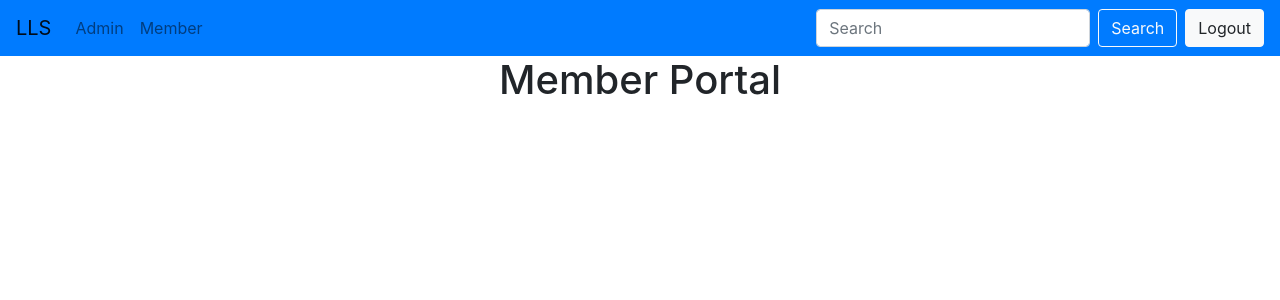
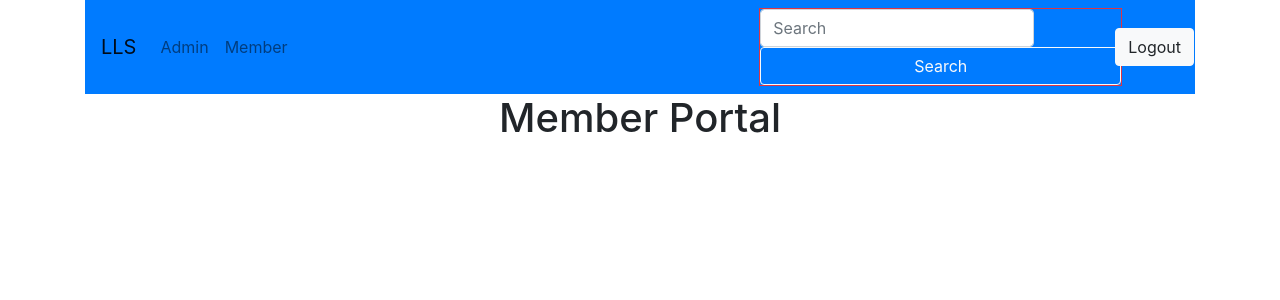
Before and after one commit to ngfizzy/lls, a React (Create React App) app in the folder lls-frontend/: page /member in a window 1280 px wide. Shown: the top 300 px of the page. Built offline with nearby package versions, Linux system fonts and the light colour scheme.

Commit message:
add ui adjustment to global navbar

```diff
--- a/lls-frontend/src/App.tsx
+++ b/lls-frontend/src/App.tsx
@@ -7,10 +7,12 @@ import AdminPortal from './AdminPortal';
 import Login from './Login';
 import Signup from './Signup';
 import { GeneralNavbar } from './shared';
+import { Container } from 'react-bootstrap';
 
 function App() {
   return (
       <Router>
+          <Container>
         <div className="App">
             <GeneralNavbar />
 
@@ -23,6 +25,7 @@ function App() {
                 <Route path="*" render={() => <h1>Page Not found</h1>} />
               </Switch>
           </div>
+          </Container>
       </Router>
   );
 }
--- a/lls-frontend/src/shared/Navbar/GeneralNavbar.tsx
+++ b/lls-frontend/src/shared/Navbar/GeneralNavbar.tsx
@@ -1,5 +1,5 @@
 import React from 'react'
-import { Button, Form, FormControl } from 'react-bootstrap'
+import { Button, Form, FormControl, Row } from 'react-bootstrap'
 import Nav from 'react-bootstrap/esm/Nav'
 import Navbar from 'react-bootstrap/esm/Navbar'
 // import NavDropdown from 'react-bootstrap/esm/NavDropdown'
@@ -27,11 +27,13 @@ export function GeneralNavbar() {
               <NavDropdown.Item href="#action/3.4">Separated link</NavDropdown.Item>
             </NavDropdown> */}
           </Nav>
-          <Form inline className="mr-2">
+          <Form inline className="mr-2 border border-danger">
             <FormControl type="text" placeholder="Search" className="mr-sm-2" />
-            <Button variant="outline-light">Search</Button>
+            <Button variant="outline-light" className="col-sm-12">Search</Button>
           </Form>
-          <Button variant="light" >Logout</Button>
+          <Row>
+            <Button className="col-sm-12" variant="light" >Logout</Button>
+          </Row>
         </Navbar.Collapse>
       </Navbar>
     )
```
Also changed, not shown: 1 other file (tests, documents, lock files or other folders). Lines whose indentation alone changed are shown as unchanged.
